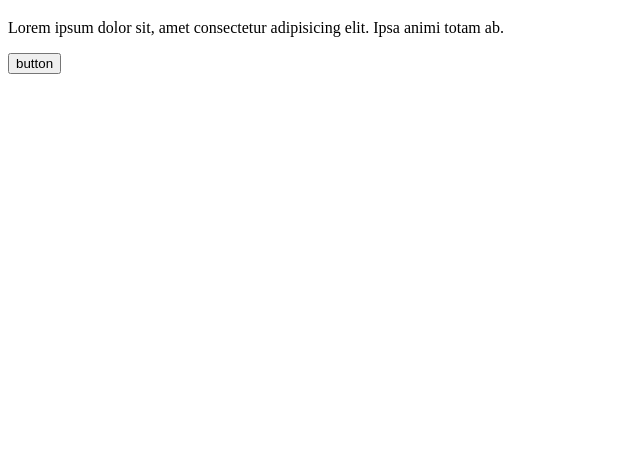
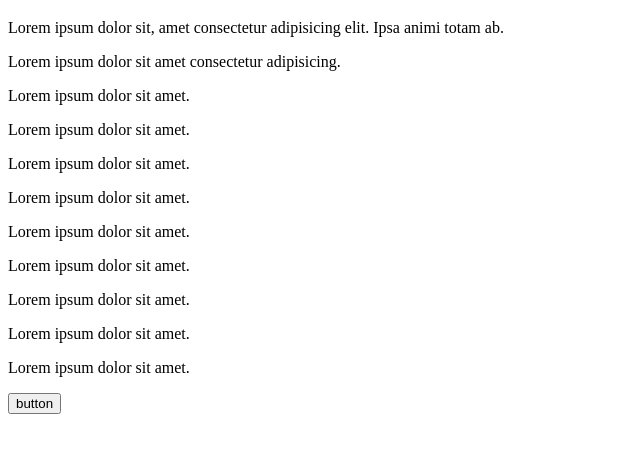
Before and after one commit to soumyaprakashmahapatra/splitmate, a plain HTML site: page index.html in a window 1280 px wide. Shown: the part 61-514 px from the top of the page, without its empty margins (0-640 px from the left). Drawn offline with Linux system fonts and the light colour scheme.

Commit message:
add content on index

```diff
--- a/index.html
+++ b/index.html
@@ -8,6 +8,17 @@
 <body>
     <h1>Index</h1>
    <p>Lorem ipsum dolor sit, amet consectetur adipisicing elit. Ipsa animi totam ab.</p>
+   <p>Lorem ipsum dolor sit amet consectetur adipisicing.</p>
+   <p>Lorem ipsum dolor sit amet.</p>
+
+   <p>Lorem ipsum dolor sit amet.</p>
+   <p>Lorem ipsum dolor sit amet.</p>
+   <p>Lorem ipsum dolor sit amet.</p>
+   <p>Lorem ipsum dolor sit amet.</p>
+   <p>Lorem ipsum dolor sit amet.</p>
+   <p>Lorem ipsum dolor sit amet.</p>
+   <p>Lorem ipsum dolor sit amet.</p>
+   <p>Lorem ipsum dolor sit amet.</p>
 
     <button>button</button>
 </body>
```
